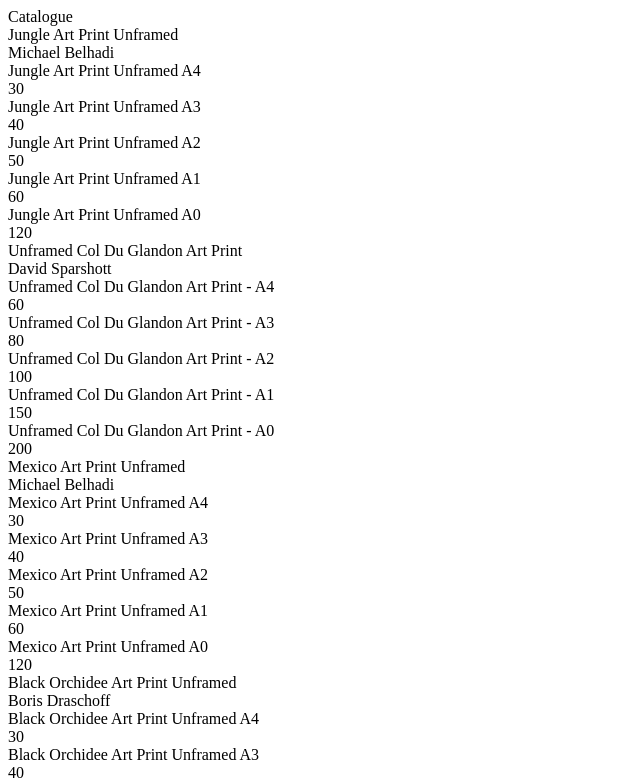
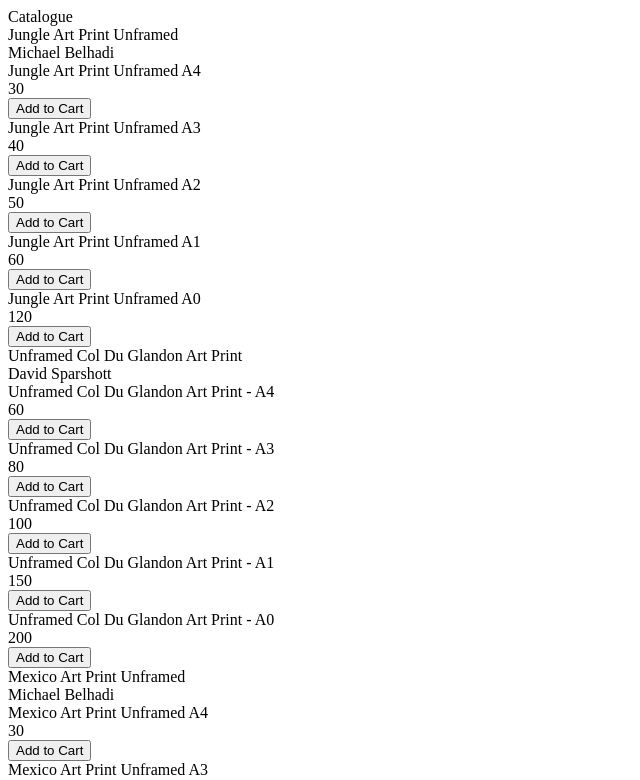
Before and after one commit to rwalle61/shopping-cart-kata, a Next.js app: page / in a window 1280 px wide. Shown: the top 780 px of the page, without its empty margins (0-640 px from the left). Built offline with nearby package versions, Linux system fonts and the light colour scheme.

Commit message:
feat: naive add item to cart

```diff
--- a/package.json
+++ b/package.json
@@ -29,8 +29,11 @@
     ]
   },
   "dependencies": {
+    "@testing-library/user-event": "^12.0.11",
+    "bootstrap": "^4.5.0",
     "next": "latest",
     "react": "^16.13.1",
+    "react-bootstrap": "^1.1.1",
     "react-dom": "^16.13.1"
   },
   "devDependencies": {
--- a/src/pages/index.tsx
+++ b/src/pages/index.tsx
@@ -1,6 +1,8 @@
+import Button from 'react-bootstrap/Button';
+import { useState } from 'react';
 import { products } from '../data';
 
-const Product = ({ title, brand, variants }): JSX.Element => (
+const Product = ({ title, brand, variants, addToCart }): JSX.Element => (
   <div>
     <div>{title}</div>
     <div>{brand}</div>
@@ -9,34 +11,64 @@ const Product = ({ title, brand, variants }): JSX.Element => (
         <div key={description}>
           <div>{description}</div>
           <div>{price}</div>
+          <Button onClick={(): void => addToCart(description)}>
+            Add to Cart
+          </Button>
         </div>
       ))}
     </div>
   </div>
 );
 
-const Catalogue = (): JSX.Element => (
+const Catalogue = ({ addToCart }): JSX.Element => (
   <div>
     <div>Catalogue</div>
     {products.map(({ title, brand, variants }) => (
-      <Product key={title} title={title} brand={brand} variants={variants} />
+      <Product
+        key={title}
+        title={title}
+        brand={brand}
+        variants={variants}
+        addToCart={addToCart}
+      />
     ))}
   </div>
 );
 
-const Cart = (): JSX.Element => (
+const Cart = ({ items }): JSX.Element => (
   <div>
     <div>Cart</div>
+    <div>
+      {Object.keys(items).map((description) => (
+        <div key={description}>
+          <div>{description}</div>
+        </div>
+      ))}
+    </div>
     <div>Total:</div>
     <div>£0.00</div>
   </div>
 );
 
-const Home = (): JSX.Element => (
-  <div>
-    <Catalogue />
-    <Cart />
-  </div>
-);
+const addToCart = (cart, item): object => {
+  return {
+    'Jungle Art Print Unframed A4': 1,
+  };
+};
+
+const Home = (): JSX.Element => {
+  const [cart, setCart] = useState({});
+  const addToThisCart = (item): void => {
+    const newCart = addToCart(cart, item);
+    setCart(newCart);
+  };
+
+  return (
+    <div>
+      <Catalogue addToCart={addToThisCart} />
+      <Cart items={cart} />
+    </div>
+  );
+};
 
 export default Home;
```
Also changed, not shown: 2 other files (tests, documents, lock files or other folders).
